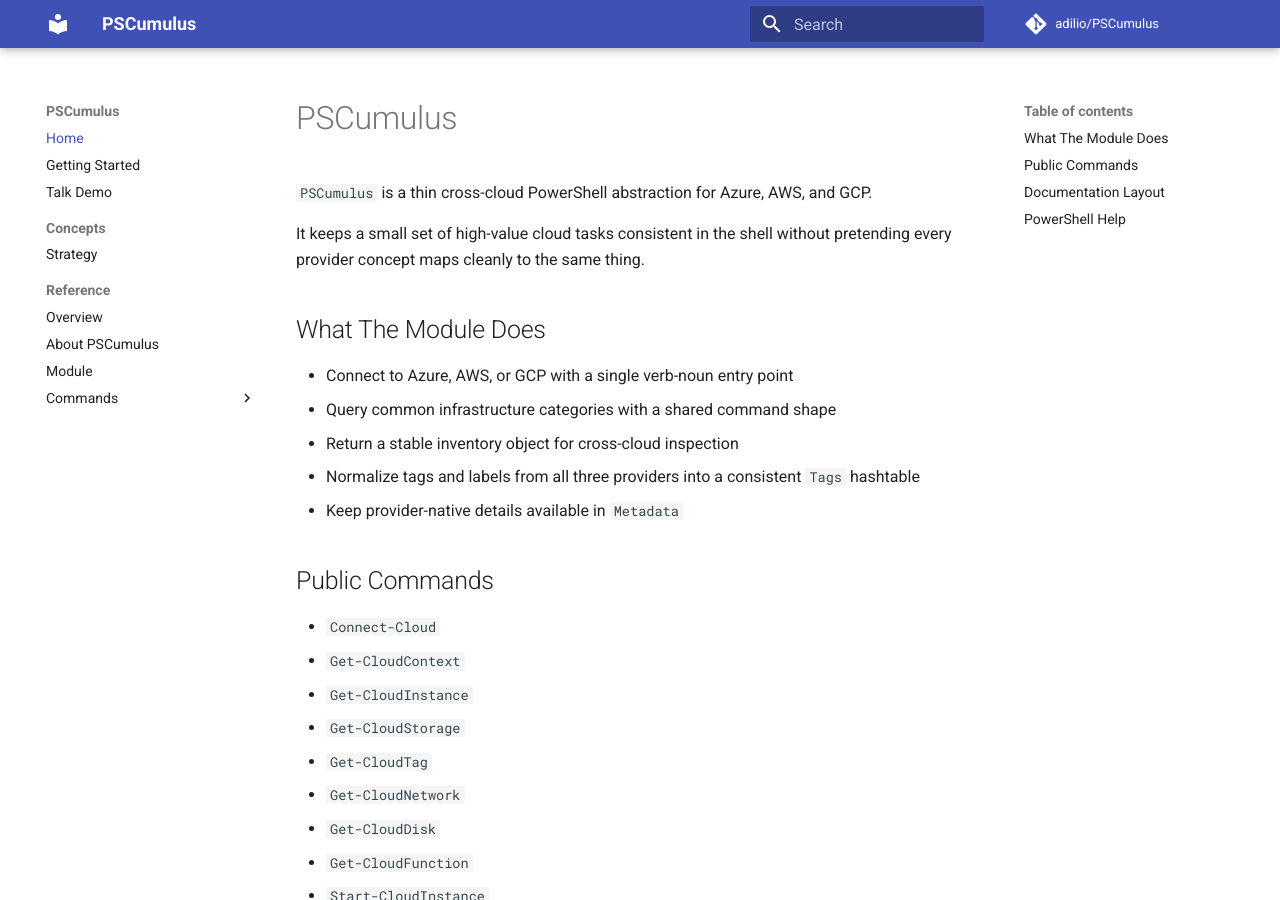
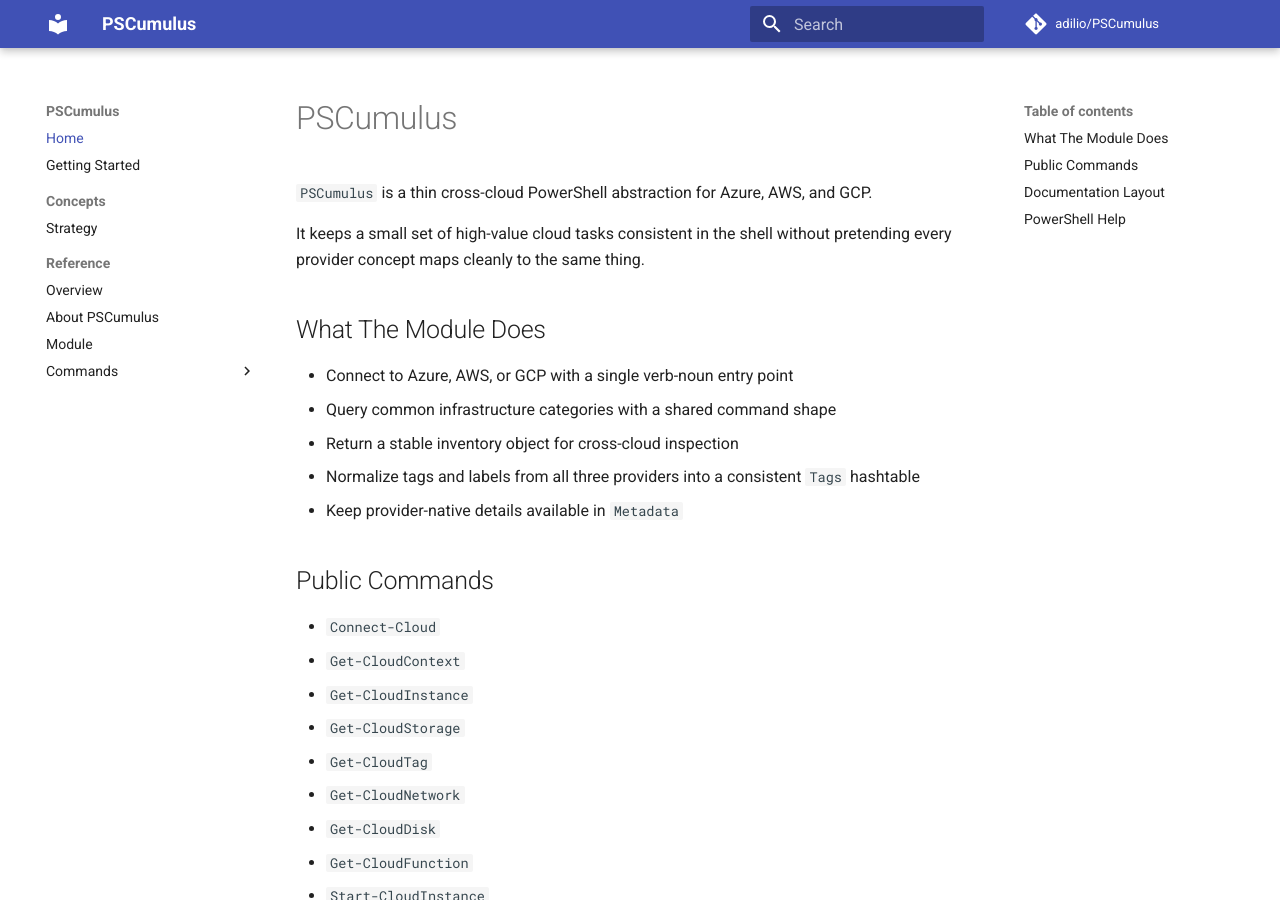
Before and after one commit to adilio/PSCumulus, an MkDocs documentation site: the page built from docs/index.md, in a window 1280 px wide and 900 px high. Built offline with MkDocs 1.6.1 and Material for MkDocs 9.7.7, drawn with Linux system fonts in a browser that asks for light colours; comment, search, counter and statistics services are not loaded.

Commit message:
Remove Talk Demo from nav (page still builds at /talk-demo/)

```diff
--- a/mkdocs.yml
+++ b/mkdocs.yml
@@ -28,7 +28,6 @@
 nav:
   - Home: index.md
   - Getting Started: getting-started.md
-  - Talk Demo: talk-demo.md
   - Concepts:
       - Strategy: concepts/strategy.md
   - Reference:
```
